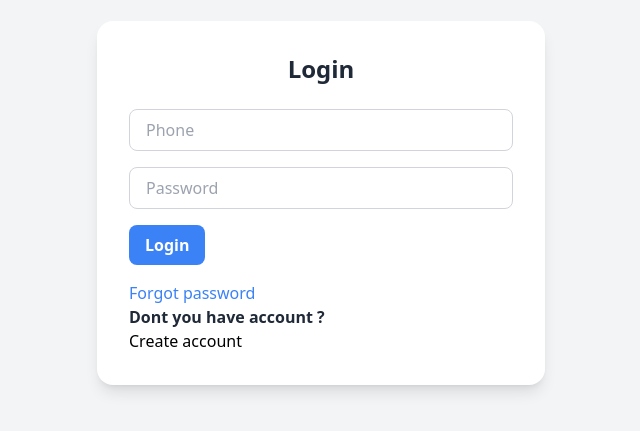
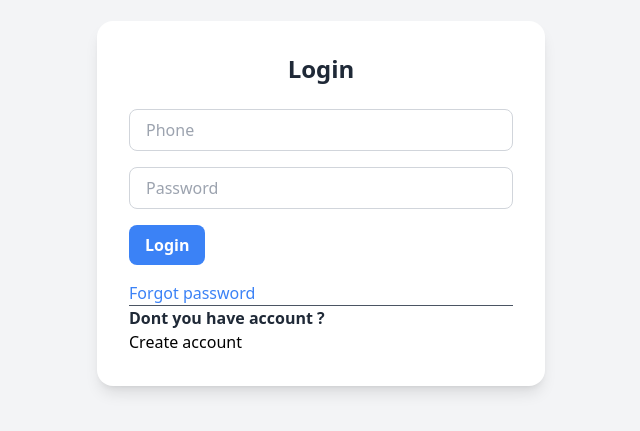
Before and after one commit to nietiene/Chat-app-frontend, a React (Vite) app: page / in a window 1280 px wide. Shown: the part 197-628 px from the top of the page, without its empty margins (319-959 px from the left). Built offline with nearby package versions, Linux system fonts and the light colour scheme; no server answers.

Commit message:
commit of gikonko-tss-chat

```diff
--- a/src/pages/login.jsx
+++ b/src/pages/login.jsx
@@ -62,6 +62,7 @@ export default function Login() {
 
               <div>
                 <Link to={"#"} className="font-normal text-blue-500 hover:underline">Forgot password</Link>
+                <hr className="border-gray-600"/>
                  <p className="font-semibold text-gray-800 ">Dont you have account ?</p>
 
                 <Link to="/register">Create account</Link>
```
